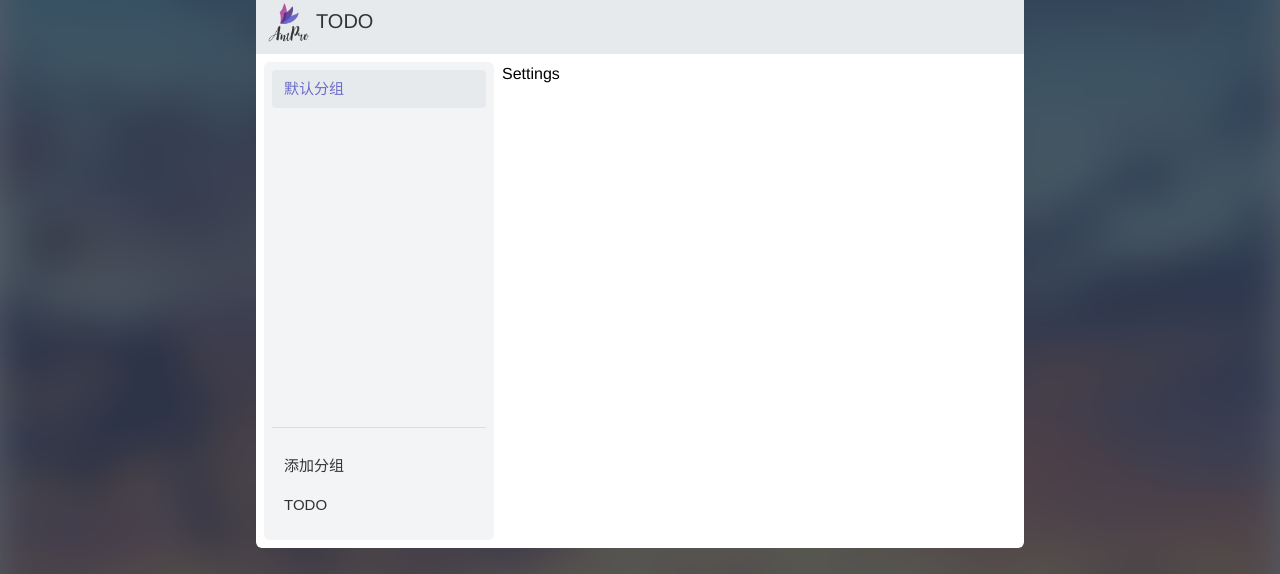
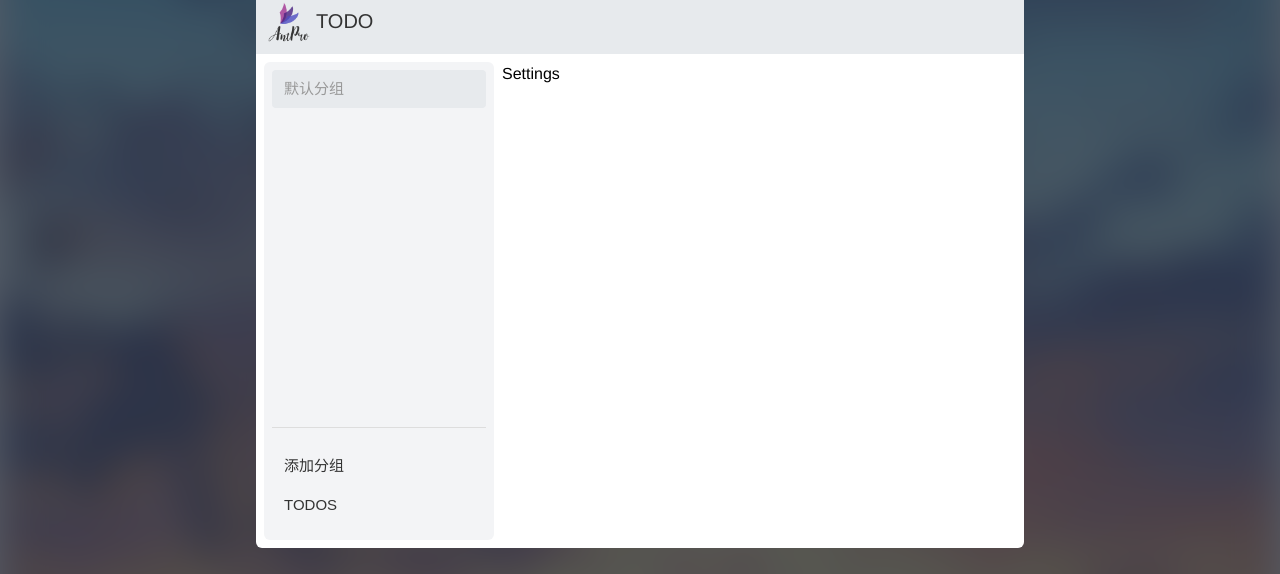
Before and after one commit to Siykt/mp-todo, a Nuxt app: page / in a window 1280 px wide. Both pictures are taken after a click on the button "设置". Shown: the part 132-706 px from the top of the page. Built offline with nearby package versions, Linux system fonts and the light colour scheme.

Commit message:
feat: add disabled side

```diff
--- a/components/Side.vue
+++ b/components/Side.vue
@@ -1,4 +1,5 @@
 <script setup lang="ts">
+import { d } from 'vue-bundle-renderer/dist/types-b178c7f3';
 import { useSidesStore } from '~/lib/hooks/useTodoStore';
 
 const { init, sides, activeSide, upsetSide } = useSidesStore();
@@ -46,8 +47,8 @@ onMounted(() => {
           v-for="side in sides"
           :key="side.id"
           class="side-item"
-          :class="{ active: activeSide.id === side.id }"
-          @click="activeSide = side"
+          :class="{ active: activeSide.id === side.id, disabled: isShowSettings }"
+          @click="!isShowSettings && (activeSide = side)"
         >
           <i class="mdi:bookshelf"></i>
           <span class="ml-4px">{{ side.title }}</span>
@@ -81,7 +82,7 @@ onMounted(() => {
       </button>
       <button v-else key="todo" class="btn" @click="isShowSettings = false">
         <i class="mdi:format-list-group-plus"></i>
-        TODO
+        TODOS
       </button>
     </div>
   </div>
@@ -106,6 +107,14 @@ onMounted(() => {
   &:hover {
     color: #6c6cc9;
     background: #e7eaed;
+  }
+  &.disabled {
+    cursor: not-allowed;
+    color: #999;
+    &:hover {
+      color: #999;
+      background: transparent;
+    }
   }
 }
 .add-input {
```
